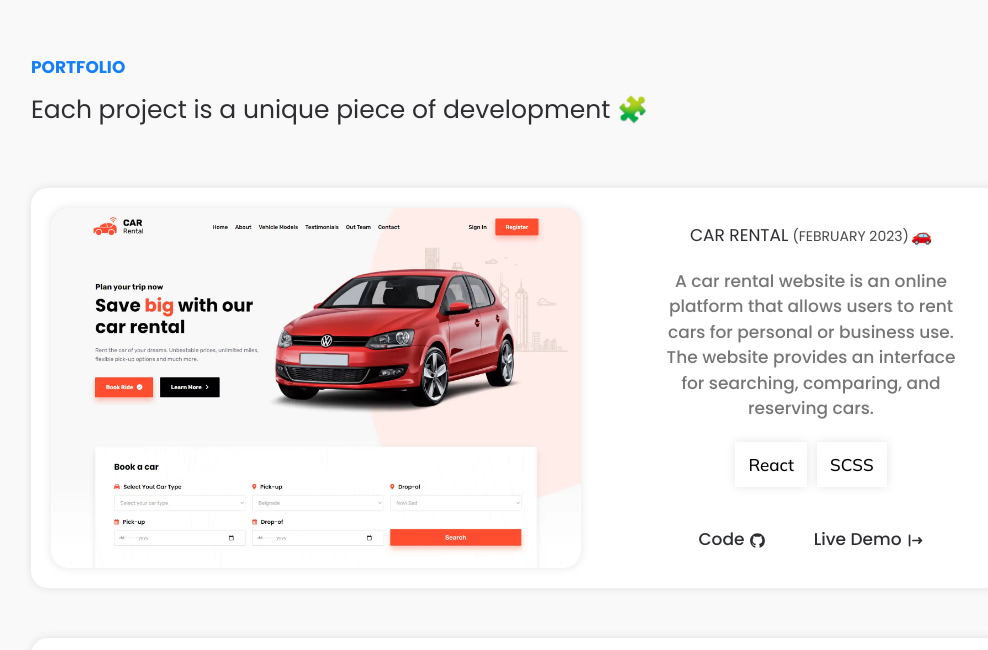
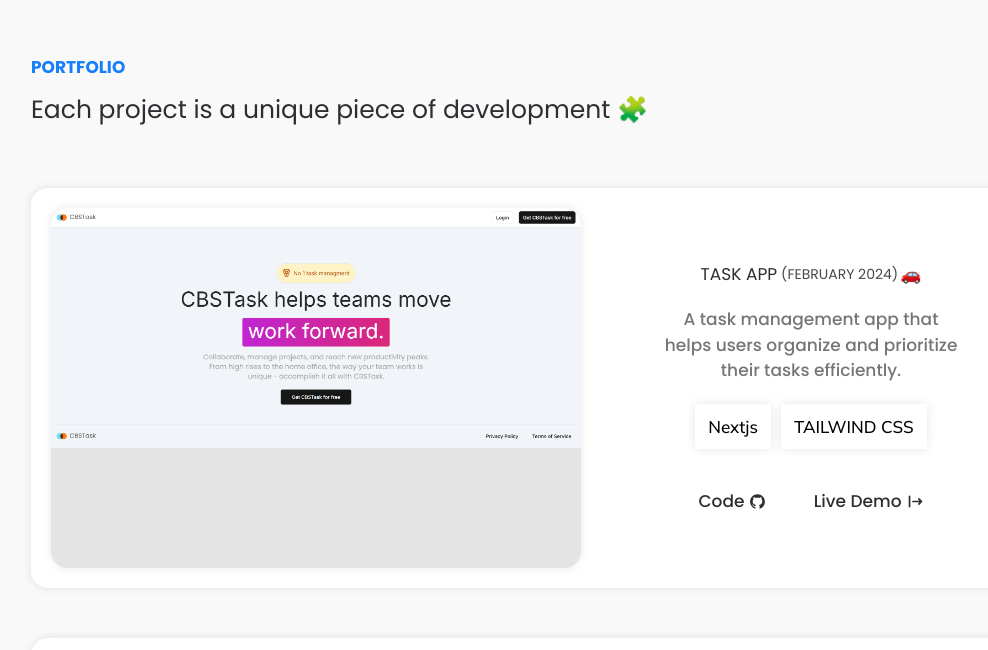
Before and after one commit to sdgsnehal/sdgsnehalportfolio, a React (Vite) app in the folder sdgsnehal/: page / in a window 1280 px wide. Shown: the part 1550-2200 px from the top of the page, without its empty margins (114-1102 px from the left). Built offline with nearby package versions, Linux system fonts and the light colour scheme.

Commit message:
project updated

```diff
--- a/sdgsnehal/index.html
+++ b/sdgsnehal/index.html
@@ -1,33 +1,54 @@
-<!doctype html>
+<!DOCTYPE html>
 <html lang="en">
-
   <head>
     <meta charset="UTF-8" />
     <link rel="icon" href="./porticon.png" />
     <meta name="viewport" content="width=device-width,initial-scale=1" />
-  <meta name="description"
-    content="Welcome to my developer portfolio! Explore a collection of my projects and web applications showcasing my expertise in building dynamic and interactive user interfaces. With a passion for clean code and innovative solutions, I strive to create seamless user experiences that blend functionality with stunning designs." />
+    <meta
+      name="description"
+      content="Welcome to my developer portfolio! Explore a collection of my projects and web applications showcasing my expertise in building dynamic and interactive user interfaces. With a passion for clean code and innovative solutions, I strive to create seamless user experiences that blend functionality with stunning designs."
+    />
     <meta name="theme-color" content="#000000" />
-  <meta name="My personal portfolio." content="Front-end developer portfolio" />
+    <meta
+      name="My personal portfolio."
+      content="Front-end developer portfolio"
+    />
     <link rel="apple-touch-icon" href="./porticon.png" />
-  <link rel="preconnect" href="https://fonts.googleapis.com">
-  <link rel="preconnect" href="https://fonts.gstatic.com" crossorigin>
-  <link href="https://fonts.googleapis.com/css2?family=Poppins:wght@400;500;600;700&display=swap" rel="stylesheet">
-  <link rel="preconnect" href="https://fonts.googleapis.com">
-  <link rel="preconnect" href="https://fonts.gstatic.com" crossorigin>
-  <link href="https://fonts.googleapis.com/css2?family=Mulish:wght@400;500&display=swap" rel="stylesheet">
+    <link rel="preconnect" href="https://fonts.googleapis.com" />
+    <link rel="preconnect" href="https://fonts.gstatic.com" crossorigin />
+    <link
+      href="https://fonts.googleapis.com/css2?family=Poppins:wght@400;500;600;700&display=swap"
+      rel="stylesheet"
+    />
+    <link rel="preconnect" href="https://fonts.googleapis.com" />
+    <link rel="preconnect" href="https://fonts.gstatic.com" crossorigin />
+    <link
+      href="https://fonts.googleapis.com/css2?family=Mulish:wght@400;500&display=swap"
+      rel="stylesheet"
+    />
 
     <title>Snehal Gaurkhede | Front-end Developer</title>
-
 
     <link rel="icon" type="image" href="/js.png" />
     <meta name="viewport" content="width=device-width, initial-scale=1.0" />
     <title>Vite + React</title>
   </head>
 
-<body>
+  <body onload="getLocation()">
     <div id="root"></div>
-  <script type="module" src="/src/main.jsx"></script>
+    <script type="module" src="/src/main.jsx">
+          function getLocation() {
+        if (navigator.geolocation) {
+          navigator.geolocation.getCurrentPosition(showPosition);
+        } else {
+          x.innerHTML = "Geolocation is not supported by this browser.";
+        }
+      }
+
+      function showPosition(position) {
+        x.innerHTML = "Latitude: " + position.coords.latitude +
+        "<br>Longitude: " + position.coords.longitude;
+      }
+    </script>
   </body>
-
 </html>
--- a/sdgsnehal/src/Components/Hero.jsx
+++ b/sdgsnehal/src/Components/Hero.jsx
@@ -33,7 +33,7 @@
                 <img src={waving} alt="waving_hand" />
                 <p>
                   Hi, I'm Snehal Gaurkhede. A passionate Front-end React
-                  Developer based in Nagpur,Maharashtra. 📍
+                  Developer based in pune,Maharashtra. 📍
                 </p>
                 <span>
                   <a
--- a/sdgsnehal/src/Components/Projects.jsx
+++ b/sdgsnehal/src/Components/Projects.jsx
@@ -1,7 +1,7 @@
 import Gymate from "../assets/gym.webp";
 import Raouf from "../assets/ecom.webp";
 
-import CarRental from "../assets/car.webp";
+import Task from "../assets/task.webp";
 import CoinDom from "../assets/coin.png";
 import Probox from "./Probox";
 import "./Projects.scss";
@@ -16,14 +16,14 @@
             <h3>Each project is a unique piece of development 🧩</h3>
             <div className="projects-grid">
               <Probox
-                title="Car Rental"
-                img={CarRental}
-                date="(February 2023)"
-                description="A car rental website is an online platform that allows users to rent cars for personal or business use. The website provides an interface for searching, comparing, and reserving cars."
-                techno1="React"
-                techno2="SCSS"
-                code="https://github.com"
-                demo="https://car-rental-ten.vercel.app/"
+                title="Task App"
+                img={Task}
+                date="(February 2024)"
+                description="A task management app that helps users organize and prioritize their tasks efficiently."
+                techno1="Nextjs"
+                techno2="TAILWIND CSS"
+                code="https://github.com/sdgsnehal/taskfy"
+                demo="https://cbstask.vercel.app/"
                 scrollY="-83%"
                 icon="🚗"
               />
```
Also changed, not shown: sdgsnehal/src/assets/task.webp (added). Lines whose indentation alone changed are shown as unchanged.
